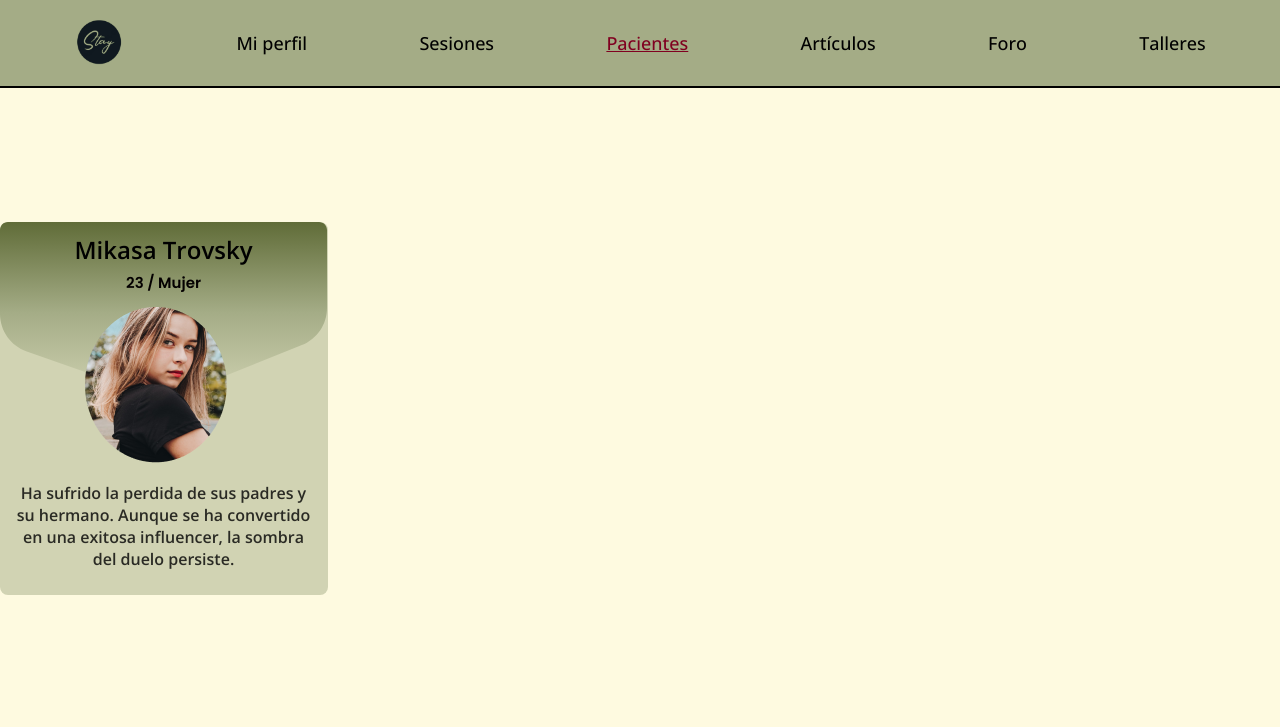
After one commit to jorgeBurgosBr/Stay, a PHP site: page /paciente_psico.html in a window 1280 px wide. The commit adds this page. Shown: the top 727 px of the page. Run offline with PHP 8.4, Linux system fonts and the light colour scheme.

Commit message:
creamos paciente_psico

```diff
--- a/chat.php
+++ b/chat.php
@@ -14,7 +14,7 @@ $bd->seleccionarContexto('stay');
   <meta charset="UTF-8" />
   <meta name="viewport" content="width=device-width, initial-scale=1.0" />
   <title>Realtime Chat App</title>
-  <link rel="stylesheet" href="style.css" />
+  <link rel="stylesheet" href="css/style_chat.css" />
   <link rel="stylesheet" href="https://cdnjs.cloudflare.com/ajax/libs/font-awesome/6.5.1/css/all.min.css" integrity="sha512-DTOQO9RWCH3ppGqcWaEA1BIZOC6xxalwEsw9c2QQeAIftl+Vegovlnee1c9QX4TctnWMn13TZye+giMm8e2LwA==" crossorigin="anonymous" referrerpolicy="no-referrer" />
 </head>
 
--- /dev/null
+++ b/css/style_paciente_psico.css
@@ -0,0 +1,156 @@
+@import url("https://fonts.googleapis.com/css2?family=Montserrat:wght@500&display=swap");
+@import url("https://fonts.googleapis.com/css2?family=Lato:wght@700&display=swap");
+@import url("https://fonts.googleapis.com/css2?family=Open+Sans:wght@400;500;600&display=swap");
+@import url("https://fonts.googleapis.com/css2?family=Poppins:wght@200;300;400;500;600;700&display=swap");
+@import url("https://fonts.googleapis.com/css2?family=Material+Symbols+Outlined:opsz,wght,FILL,GRAD@20..48,100..700,0..1,-50..200");
+
+/* font-family: 'Lato', sans-serif; */
+/* font-family: 'Open Sans', sans-serif; */
+/* font-family: 'Montserrat', sans-serif; */
+/* font-family: "Poppins", sans-serif; */
+
+/* Variables para los colores */
+:root {
+  --degradado: linear-gradient(to right, #44a647, #ffd438);
+  --degradado_vertical: linear-gradient(
+    180deg,
+    #606c38 0%,
+    #a4ac86 50.66%,
+    #d1d3b3 100%
+  );
+  --body: #fefae0;
+  --ppal: #606c38;
+  --ppal_shadow: #a4ac86;
+  --ppal_shadow2: #d1d3b3;
+  --ppal1: #582f0e;
+  --ppal1_shadow: #a68a64;
+  --contraste: #800020;
+  --contraste1: #b57276;
+  --contraste2: #d8a6a9;
+  --tituloHero: "Lato", sans-serif;
+  --tituloM: "Montserrat", sans-serif;
+  --texto: "Open Sans", sans-serif;
+}
+
+* {
+  margin: 0px;
+  padding: 0px;
+  box-sizing: border-box;
+  font-family: var(--texto);
+}
+
+body {
+  background-color: var(--body);
+}
+
+/* SIN PACIENTES */
+.contenedor-sin_pacientes {
+  display: flex;
+  justify-content: center;
+  align-items: center;
+  max-width: 1300px;
+  margin: 0 auto;
+  height: 90vh;
+}
+
+.contenido-sin_pacientes {
+  display: flex;
+  width: 100%;
+  max-width: 1200px;
+  align-items: center;
+}
+
+.img-hablando {
+  width: 48%;
+  margin-right: 56px;
+  border-radius: 16px;
+}
+
+.contenido {
+  flex-grow: 1;
+}
+
+.titulo h1 {
+  font-size: 48px;
+  margin-bottom: 10px;
+}
+/* CON PACIENTES */
+.contenedor-con_pacientes {
+  display: flex;
+  justify-content: center;
+  align-items: center;
+  max-width: 1400px;
+  margin: 0 auto;
+  height: 80vh;
+}
+.contenedor-tarjetas {
+  display: flex;
+  width: 100%;
+  max-width: 1300px;
+  align-items: center;
+  flex-wrap: wrap;
+}
+.tarjeta {
+  display: flex;
+  position: absolute;
+  width: 328px;
+  height: 373px;
+  padding: 0px 1px 29px 0px;
+  flex-direction: column;
+  align-items: center;
+  gap: 22.706px;
+  /* flex-shrink: 0; */
+  border-radius: 8px;
+  background: var(--ppal_shadow2);
+}
+.encabezado {
+  width: 327px;
+  height: 233.294px;
+  /* flex-shrink: 0; */
+  /* background-color: black; */
+}
+.contenido-encabezado .imagen-paciente {
+  position: relative;
+  top: -120px;
+  left: 10px;
+}
+.contenido-encabezado .nombre {
+  color: #000;
+  text-align: center;
+  font-family: "Open Sans";
+  font-size: 24px;
+  font-style: normal;
+  font-weight: 700;
+  line-height: normal;
+}
+.contenido-encabezado .edad {
+  color: #040000;
+  text-align: center;
+  font-family: Poppins;
+  font-size: 15px;
+  font-style: normal;
+  font-weight: 600;
+  line-height: normal;
+}
+.titulo-tarjeta {
+  display: flex;
+  flex-direction: column;
+  align-items: center;
+  justify-content: center;
+  gap: 0.3em;
+  position: relative;
+  top: -355px;
+}
+.texto p {
+  position: relative;
+  top: -190px;
+  width: 294px;
+  height: 88px;
+  color: rgba(0, 0, 0, 0.8);
+  text-align: center;
+  font-family: "Open Sans";
+  font-size: 16px;
+  font-style: normal;
+  font-weight: 600;
+  line-height: normal;
+}
--- /dev/null
+++ b/paciente_psico.html
@@ -0,0 +1,94 @@
+<!DOCTYPE html>
+<html lang="en">
+  <head>
+    <meta charset="UTF-8" />
+    <meta name="viewport" content="width=device-width, initial-scale=1.0" />
+    <link rel="stylesheet" href="./css/style_nav_footer.css" />
+    <link rel="stylesheet" href="./css/style_paciente_psico.css" />
+    <title>Pacientes Psicólogo</title>
+  </head>
+  <body>
+    <!-- HEADER -->
+    <header>
+      <div class="container-nav">
+        <div class="logo"></div>
+        <nav>
+          <ul>
+            <img src="img/logo.png" alt="Logo" />
+            <li><a href="#">Mi perfil</a></li>
+            <li><a href="#">Sesiones</a></li>
+            <li><a href="#" id="current_page">Pacientes</a></li>
+            <li><a href="#">Artículos</a></li>
+            <li><a href="#">Foro</a></li>
+            <li><a href="#">Talleres</a></li>
+          </ul>
+        </nav>
+      </div>
+    </header>
+    <!-- BODY -->
+    <!-- SIN PACIENTES -->
+    <!-- <div class="contenedor-sin_pacientes">
+      <div class="contenido-sin_pacientes">
+        <img
+          class="img-hablando"
+          src="img/psicologo_paciente_hablando.png"
+          alt="Imagen psicólogo y paciente hablando"
+        />
+        <div class="titulo"><h1>Aun no tienes pacientes</h1></div>
+      </div>
+    </div> -->
+    <!-- CON PACIENTES -->
+    <div class="contenedor-con_pacientes">
+      <div class="contenedor-tarjetas">
+        <div class="tarjeta">
+          <div class="encabezado">
+            <svg
+              xmlns="http://www.w3.org/2000/svg"
+              width="327"
+              height="178"
+              viewBox="0 0 327 178"
+              fill="none"
+            >
+              <path
+                d="M0 7.99999C0 3.58171 3.58172 0 8 0H319C323.418 0 327 3.58172 327 8V85.9439C327 102.287 317.057 116.987 301.888 123.07L167.698 176.881C165.898 177.602 163.898 177.646 162.069 177.003L26.7435 129.469C10.722 123.841 0 108.71 0 91.7291V7.99999Z"
+                fill="url(#paint0_linear_279_1117)"
+              />
+              <defs>
+                <linearGradient
+                  id="paint0_linear_279_1117"
+                  x1="163.5"
+                  y1="0"
+                  x2="163.5"
+                  y2="178"
+                  gradientUnits="userSpaceOnUse"
+                >
+                  <stop stop-color="#606C38" />
+                  <stop offset="0.506624" stop-color="#A4AC86" />
+                  <stop offset="1" stop-color="#D1D3B3" />
+                </linearGradient>
+              </defs>
+            </svg>
+          </div>
+          <div class="contenido-encabezado">
+            <img
+              class="imagen-paciente"
+              src="img/mikasa.png"
+              alt="Imagen paciente"
+            />
+            <div class="titulo-tarjeta">
+              <p class="nombre">Mikasa Trovsky</p>
+              <p class="edad">23 / Mujer</p>
+            </div>
+          </div>
+          <div class="texto">
+            <p>
+              Ha sufrido la perdida de sus padres y su hermano. Aunque se ha
+              convertido en una exitosa influencer, la sombra del duelo
+              persiste.
+            </p>
+          </div>
+        </div>
+      </div>
+    </div>
+  </body>
+</html>
--- a/users.php
+++ b/users.php
@@ -14,7 +14,7 @@ $bd->seleccionarContexto('stay');
   <meta charset="UTF-8" />
   <meta name="viewport" content="width=device-width, initial-scale=1.0" />
   <title>Realtime Chat App</title>
-  <link rel="stylesheet" href="style.css" />
+  <link rel="stylesheet" href="css/style_chat.css" />
   <link rel="stylesheet" href="https://cdnjs.cloudflare.com/ajax/libs/font-awesome/6.5.1/css/all.min.css" integrity="sha512-DTOQO9RWCH3ppGqcWaEA1BIZOC6xxalwEsw9c2QQeAIftl+Vegovlnee1c9QX4TctnWMn13TZye+giMm8e2LwA==" crossorigin="anonymous" referrerpolicy="no-referrer" />
 </head>
 
```
Also changed, not shown: css/style_chat.css (renamed from style.css), img/mikasa.png (added), img/psicologo_paciente_hablando.png (added), js/script_paciente_psico.js (added).
